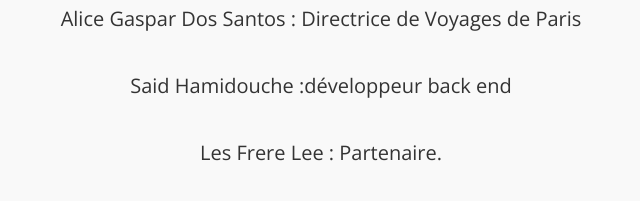
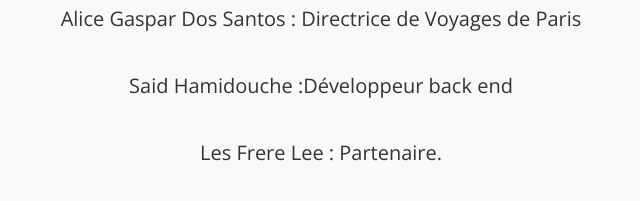
Before and after one commit to saidteste/Biennale-de-Paris, a plain HTML site: page portfolio-item.html in a window 1280 px wide. Shown: the part 1216-1417 px from the top of the page, 319-959 px from the left. Drawn offline with nearby package versions, Linux system fonts and the light colour scheme.

Commit message:
Update portfolio-item.html

```diff
--- a/portfolio-item.html
+++ b/portfolio-item.html
@@ -82,7 +82,7 @@
 
 				<p>Alexandre Guerita : Directeur</p><p> Baptiste Pays : Responsable des programmes et employeur .</p>
 			  <p>Ludovic de Vita :Agent</p> <p>Alice Gaspar Dos Santos : Directrice de Voyages de Paris </p>
-				<p>Said Hamidouche :développeur back end</p>
+				<p>Said Hamidouche :Développeur back end</p>
 				<p>Les Frere Lee : Partenaire.</p> <a href="#"></a>
 
 				<!-- ligne ajuter et a modifier plus tard -
```
